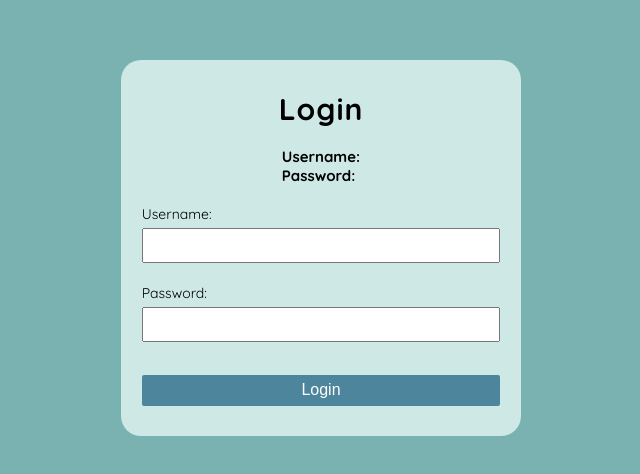
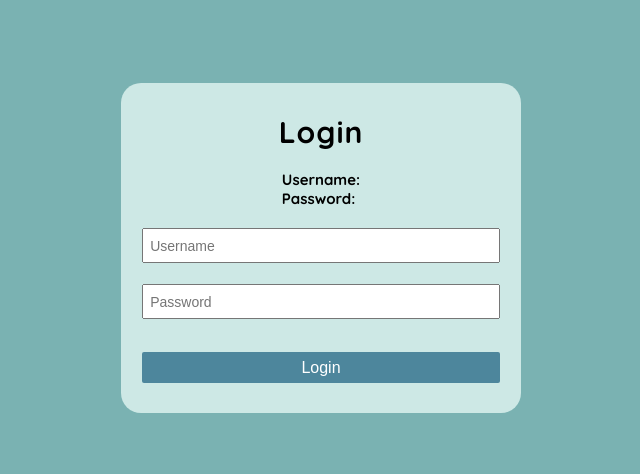
Before and after one commit to igluandre/login-cards-app, a React (Create React App) app: page / in a window 1280 px wide. Shown: the part 152-626 px from the top of the page, without its empty margins (319-959 px from the left). Built offline with nearby package versions, Linux system fonts and the light colour scheme; no server answers.

Commit message:
LoginPage.jsx: Validaciones de username y password añadidas

```diff
--- a/src/auth/pages/LoginPage.jsx
+++ b/src/auth/pages/LoginPage.jsx
@@ -1,7 +1,7 @@
 import { useForm } from "react-hook-form";
 import { yupResolver } from '@hookform/resolvers/yup';
 import * as yup from "yup";
-import { useContext, useState } from "react";
+import { useContext, useMemo, useState } from "react";
 import { useFetch } from "../../hooks/";
 import "./styles/LoginPage.css";
 import { AuthContext } from "../context/AuthContext";
@@ -11,10 +11,14 @@ export const LoginPage = () => {
   const { login } = useContext(AuthContext);
 
   const schema = yup.object().shape({
-    username: yup.string().required("Required"),
+    username: yup.string()
+      .min(3, 'Debe tener al menos 3 caracteres')
+      .required("Required"),
     password: yup.string()
       .min(5, 'Debe de tener al menos 5 caracteres')
-      .matches(/[?=.*\W]/, 'Debe de contener un cáracter especial')
+      .max(18, 'Debe tener máximo de 18 caracteres')
+      .matches(/(?=.*\W)/, 'Debe de contener un cáracter especial')
+      .matches(/[?=.*0-9]/, 'Debe de contener al menos un numero')
       .required("Required"),
   })
 
@@ -31,35 +35,53 @@ export const LoginPage = () => {
   const { data: dataApi, isLoading } = useFetch(url);
   const { results = [] } = !!dataApi && dataApi;
 
+  const newPassword = useMemo(() => {
+    if (results[0]?.login.password) {
+      let currentPassword = (results[0]?.login.password)?.split('');
+      const specialCharacteres = '@.#$!%*?&^';
+      const randomNumberCharacter = Math.floor(Math.random() * currentPassword?.length);
+      const randomNumber = Math.floor(Math.random() * currentPassword?.length);
+      currentPassword.splice(randomNumberCharacter, 0, specialCharacteres[randomNumberCharacter])
+      currentPassword.splice(randomNumber, 0, randomNumber)
+
+    return currentPassword.join('')
+    }else{
+      return results[0]?.login.password
+    }
+
+}, [dataApi]);
+
+
   const onSubmit = (data) => {
     const { username, password } = data;
     if (username.length <= 1 || password.length <= 1) return;
 
-    if (username.trim() !== results[0]?.login.username && password.trim() === results[0]?.login.password) {
+    if (username.trim() !== results[0]?.login.username && password.trim() === newPassword) {
       setIsFormValid({
         isValid: false,
         errorLogin: 'El username es incorrecto'
       });
-    }else if(username.trim() === results[0]?.login.username && password.trim() !== results[0]?.login.password){
+    }else if(username.trim() === results[0]?.login.username && password.trim() !== newPassword){
       setIsFormValid({
         isValid: false,
         errorLogin: 'La contraseña es incorrecta'
       });
-    }else if (username.trim() !== results[0]?.login.username && password.trim() !== results[0]?.login.password) {
+    }else if (username.trim() !== results[0]?.login.username && password.trim() !== newPassword) {
       setIsFormValid({
         isValid: false,
         errorLogin: 'Username o contraseña inválidos'
       });
     }else{
-      // login(username);
+      login(username);
       setIsFormValid({
         isValid: true,
         errorLogin: ''
       });
-      console.log('login exitoso')
     }
 
   };
+
+
 
   return (
     <>
@@ -73,21 +95,19 @@ export const LoginPage = () => {
                 <strong>Username:</strong> {results[0]?.login.username}
               </p>
               <p>
-                <strong>Password:</strong> {results[0]?.login.password}
+                <strong>Password:</strong> {newPassword}
               </p>
             </div>
           )}
 
           <form onSubmit={handleSubmit(onSubmit)}>
             <div className="input-container">
-              <label>Username: </label>
-              <input type="text" {...register('username')}/>
+              <input type="text" {...register('username')} placeholder="Username"/>
               <p className="error-login">{errors.username?.message}</p>
             </div>
 
             <div className="input-container">
-              <label>Password: </label>
-              <input {...register('password')}/>
+              <input {...register('password')} placeholder="Password"/>
               <p className="error-login">{errors.password?.message}</p>
             </div>
 
```
